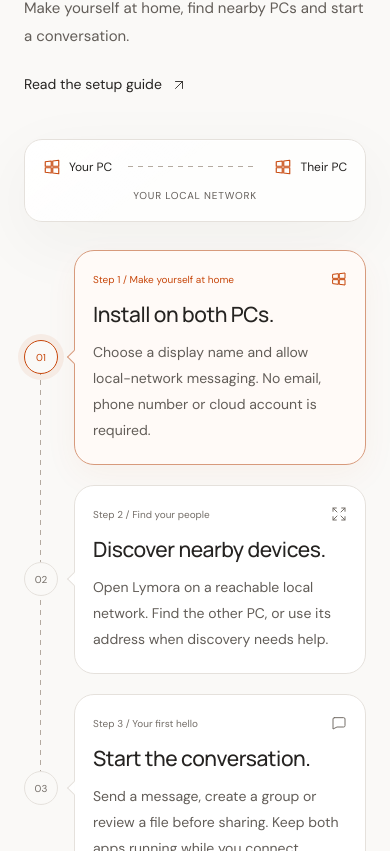
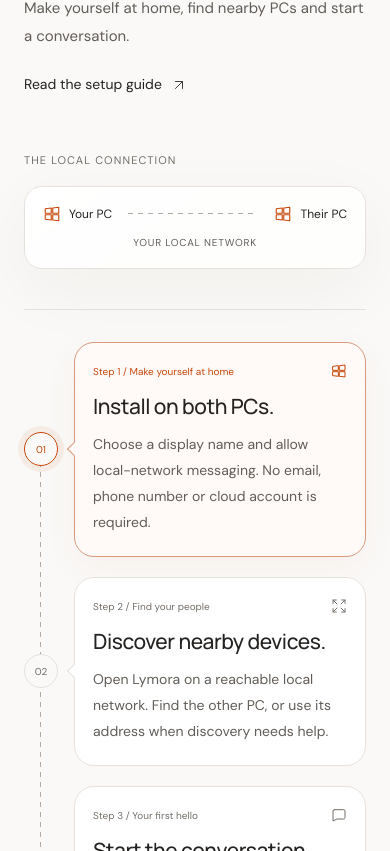
Before and after one commit to Shubhampaliwal72/lymora-website, a Next.js app: page / in a window 390 px wide. Shown: the part 2673-3524 px from the top of the page. Built offline with nearby package versions, Linux system fonts and the light colour scheme.

Commit message:
fix: finish visible LAN diagram before setup walkthrough

```diff
--- a/scripts/verify-premium-ui.mjs
+++ b/scripts/verify-premium-ui.mjs
@@ -21,7 +21,7 @@ export async function verifyPremiumUi({cdp,evaluate,load,viewport,media,waitFor,
     report.push({file:path.relative(process.cwd(),file)});
   };
   const verifyConnection = async theme => {
-    const bounds = await evaluate('(()=>{const e=document.querySelector(".setup-connection-story"),r=e.getBoundingClientRect();return {start:r.top+scrollY-innerHeight*.78,end:r.bottom+scrollY-innerHeight*.65}})()');
+    const bounds = await evaluate('(()=>{const e=document.querySelector(".connection-diagram"),r=e.getBoundingClientRect();return {start:r.top+scrollY-innerHeight*.82,end:r.top+scrollY-innerHeight*.42}})()');
     assert.equal(await evaluate('getComputedStyle(document.querySelector(".connection-route")).position'),'static','Connection bar stays in normal document flow');
     await evaluate('window.scrollTo({top:'+bounds.start+',behavior:"instant"})');await pause(100);
     const beforeScroll=await evaluate('({y:document.querySelector(".connection-route").getBoundingClientRect().top,scroll:scrollY})');
@@ -32,8 +32,13 @@ export async function verifyPremiumUi({cdp,evaluate,load,viewport,media,waitFor,
       const position=bounds.start+(bounds.end-bounds.start)*progress;
       await evaluate('window.scrollTo({top:'+position+',behavior:"instant"})');
       const expectedLeft=Math.min(1,progress*2),expectedRight=Math.max(0,progress*2-1);
-      await waitFor('(()=>{const s=getComputedStyle(document.querySelector(".setup-connection-story"));return Math.abs(parseFloat(s.getPropertyValue("--connection-left"))-'+expectedLeft+')<.025&&Math.abs(parseFloat(s.getPropertyValue("--connection-right"))-'+expectedRight+')<.025})()','Dashed route fills and reverses at '+progress);
+      await waitFor('(()=>{const s=getComputedStyle(document.querySelector(".connection-diagram"));return Math.abs(parseFloat(s.getPropertyValue("--connection-left"))-'+expectedLeft+')<.025&&Math.abs(parseFloat(s.getPropertyValue("--connection-right"))-'+expectedRight+')<.025})()','Dashed route fills and reverses at '+progress);
     }
+    await evaluate('window.scrollTo({top:'+bounds.end+',behavior:"instant"})');
+    await waitFor('(()=>{const d=document.querySelector(".connection-diagram"),s=getComputedStyle(d);return parseFloat(s.getPropertyValue("--connection-left"))>.995&&parseFloat(s.getPropertyValue("--connection-right"))>.995})()','Both wires complete in their own visible scroll range');
+    assert(await evaluate('(()=>{const d=document.querySelector(".connection-diagram").getBoundingClientRect(),h=document.querySelector(".header-inner").getBoundingClientRect();return d.top>h.bottom+24&&d.bottom<innerHeight-24})()'),'Complete connection stays fully visible below the header');
+    assert(await evaluate('(()=>{const d=document.querySelector(".connection-diagram").getBoundingClientRect(),w=document.querySelector(".connection-walkthrough"),r=w.getBoundingClientRect(),s=getComputedStyle(w),l=w.querySelector("ol").getBoundingClientRect();return r.top-d.bottom>=39&&parseFloat(s.borderTopWidth)>=1&&l.top-r.top>=31})()'),'Diagram and setup steps have a distinct divider and breathing room');
+    await capture('connection-complete-'+theme);
     assert((await evaluate('getComputedStyle(document.querySelector(".route-wire")).backgroundImage')).includes('repeating-linear-gradient'),'Unfilled route retains a dashed base');
     for(const index of [0,1,2,1,0]) {
       await evaluate('(()=>{const e=document.querySelectorAll(".connection-step")['+index+'],r=e.getBoundingClientRect();window.scrollTo({top:scrollY+r.top+r.height/2-innerHeight*.6,behavior:"instant"})})()');
@@ -161,6 +166,6 @@ export async function verifyPremiumUi({cdp,evaluate,load,viewport,media,waitFor,
   await evaluate('document.querySelectorAll(".product-subnav a")[1].click()');await pause(1500);
   await waitFor('document.querySelector(".product-subnav a[aria-current=location]")?.hash==="#everyday"','Product navigation tracks the current section');
   await scrollTo('.footer-directory');await capture('footer-dark');
-  checks.push('reversible dashed-to-orange route; sequential forward/reverse setup highlights in both themes and 320/375px; non-sticky connection bar; header beam removed; unclipped keyboard dropdown; branded footer; shared breadcrumbs and current-section navigation');
+  checks.push('reversible dashed-to-orange route; sequential forward/reverse setup highlights in both themes and 320/375px; non-sticky connection bar; wires complete while fully visible; separated setup walkthrough; header beam removed; unclipped keyboard dropdown; branded footer; shared breadcrumbs and current-section navigation');
   checks.push('all seven secondary routes at mobile/desktop; quiet documentation/privacy; one product showcase; documentation anchors');
 }
--- a/src/components/animations/ConnectionStory.tsx
+++ b/src/components/animations/ConnectionStory.tsx
@@ -14,12 +14,14 @@ const steps = [
   {title: "Start the conversation.", icon: "message", label: "Your first hello", body: "Send a message, create a group or review a file before sharing. Keep both apps running while you connect."},
 ] as const;
 
-/** One scroll owner for the connection wires, thread and current setup step. */
+/** The visible connection diagram and the longer setup story have independent scroll ranges. */
 export function ConnectionStory() {
   const root = useRef<HTMLDivElement>(null);
   useGSAP(() => {
     const element = root.current;
-    if (!element) return;
+    const diagram = element?.querySelector<HTMLElement>(".connection-diagram");
+    const walkthrough = element?.querySelector<HTMLElement>(".connection-steps");
+    if (!element || !diagram || !walkthrough) return;
     const panels = Array.from(element.querySelectorAll<HTMLElement>(".connection-step"));
     let current = -1;
     const highlight = () => {
@@ -35,9 +37,11 @@ export function ConnectionStory() {
         else panel.removeAttribute("aria-current");
       });
     };
-    gsap.timeline({scrollTrigger: {trigger: element, start: "top 78%", end: "bottom 65%", scrub: .55, invalidateOnRefresh: true, onUpdate: highlight, onRefresh: highlight}})
-      .fromTo(element, {"--connection-left": 0, "--connection-right": 0, "--connection-thread": 0}, {"--connection-left": 1, "--connection-thread": .5, duration: .5, ease: "none"})
-      .to(element, {"--connection-right": 1, "--connection-thread": 1, duration: .5, ease: "none"});
+    // Complete both wires while the whole diagram is still comfortably visible.
+    gsap.timeline({scrollTrigger: {trigger: diagram, start: "top 82%", end: "top 42%", scrub: .3, invalidateOnRefresh: true}})
+      .fromTo(diagram, {"--connection-left": 0, "--connection-right": 0}, {"--connection-left": 1, duration: .5, ease: "none"})
+      .to(diagram, {"--connection-right": 1, duration: .5, ease: "none"});
+    gsap.fromTo(element, {"--connection-thread": 0}, {"--connection-thread": 1, ease: "none", scrollTrigger: {trigger: walkthrough, start: "top 78%", end: "bottom 65%", scrub: .55, invalidateOnRefresh: true, onUpdate: highlight, onRefresh: highlight}});
     panels.forEach(panel => gsap.from(panel.querySelector(".connection-bubble"), {y: 16, duration: .8, ease: "power3.out", clearProps: "transform", scrollTrigger: {trigger: panel, start: "top 94%", once: true}}));
     let disposed = false;
     void document.fonts.ready.then(() => {if (!disposed) ScrollTrigger.refresh();});
@@ -45,13 +49,17 @@ export function ConnectionStory() {
   }, {scope: root});
 
   return <div ref={root} className="setup-connection-story" data-active-step="0">
-    <div className="connection-route glass-panel" aria-hidden="true">
+    <figure className="connection-diagram">
+      <figcaption className="connection-diagram-caption">The local connection</figcaption>
+      <div className="connection-route glass-panel" role="img" aria-label="Your PC connects to their PC over your local network">
         <span className="route-device"><Icon name="windows"/>Your PC</span>
         <span className="route-wire route-wire-first"/>
         <span className="route-label">Your local network</span>
         <span className="route-wire route-wire-second"/>
         <span className="route-device"><Icon name="windows"/>Their PC</span>
       </div>
+    </figure>
+    <div className="connection-walkthrough">
       <ol className="connection-steps" aria-label="Get connected in three steps">
         {steps.map((step, index) => <li key={step.title} className="connection-step" data-state={index === 0 ? "active" : "upcoming"} aria-current={index === 0 ? "step" : undefined}>
           <span className="connection-node" aria-hidden="true">0{index + 1}</span>
@@ -61,5 +69,6 @@ export function ConnectionStory() {
           </div>
         </li>)}
       </ol>
+    </div>
   </div>;
 }
--- a/src/styles/glass.css
+++ b/src/styles/glass.css
@@ -461,15 +461,18 @@ body:has(.reading-page) .network-wallpaper { opacity:.16; }
 
 
 /* Setup is a direct conversation, connected by a reversible scroll thread. */
-.setup-connection-story { --connection-left:0;--connection-right:0;--connection-thread:0;position:relative; }
-.connection-route {display:grid;grid-template-columns:auto minmax(18px,1fr) auto minmax(18px,1fr) auto;align-items:center;gap:24px;padding:24px 30px;border-radius:20px; }
+.setup-connection-story { --connection-thread:0;position:relative; }
+.connection-diagram { --connection-left:0;--connection-right:0;margin:0;padding-top:12px; }
+.connection-diagram-caption { margin-bottom:16px;color:var(--text-muted);font-size:11px;line-height:1.7;letter-spacing:.1em;text-transform:uppercase; }
+.connection-walkthrough { margin-top:clamp(40px,4vw,56px);padding-top:clamp(32px,3vw,44px);border-top:1px solid var(--border); }
+.connection-route { display:grid;grid-template-columns:auto minmax(18px,1fr) auto minmax(18px,1fr) auto;align-items:center;gap:24px;padding:24px 30px;border-radius:20px; }
 .route-device { display:inline-flex;align-items:center;gap:10px;white-space:nowrap;font-size:14px; }
 .route-device svg { color:var(--accent); }
 .route-label { color:var(--text-secondary);font-size:11px;letter-spacing:.08em;text-transform:uppercase;text-align:center; }
 .route-wire { position:relative;display:block;height:1px;min-width:0;background:repeating-linear-gradient(90deg,var(--diagram-line) 0 5px,transparent 5px 10px); }
 .route-wire::after { content:"";position:absolute;inset:0;background:var(--accent);transform:scaleX(var(--connection-left));transform-origin:left;box-shadow:0 0 5px color-mix(in srgb,var(--accent) 15%,transparent); }
 .route-wire-second::after { transform:scaleX(var(--connection-right)); }
-.connection-steps { position:relative;display:grid;gap:24px;list-style:none;width:min(100%,940px);margin:42px auto 0;padding:0; }
+.connection-steps { position:relative;display:grid;gap:24px;list-style:none;width:min(100%,940px);margin:0 auto;padding:0; }
 .connection-steps::before,.connection-steps::after { content:"";position:absolute;left:25px;top:70px;bottom:70px;width:1px;background:repeating-linear-gradient(180deg,var(--diagram-line) 0 5px,transparent 5px 10px); }
 .connection-steps::after { background:var(--accent);transform:scaleY(var(--connection-thread));transform-origin:top; }
 .connection-step { position:relative;display:grid;grid-template-columns:52px minmax(0,1fr);align-items:center;gap:28px; }
@@ -533,7 +536,7 @@ body:has(.reading-page) .network-wallpaper { opacity:.16; }
  .connection-route .route-device { font-size:12px;gap:8px; }
  .connection-route .route-label { grid-column:1 / -1;grid-row:2;font-size:10px; }
  .route-wire-second { display:none; }
- .connection-steps { gap:20px;margin-top:28px; }
+ .connection-steps { gap:20px; }
  .connection-step { grid-template-columns:34px minmax(0,1fr);gap:16px; }
  .connection-node { width:34px;height:34px;font-size:10px; }
  .connection-steps::before,.connection-steps::after { left:16px;top:90px;bottom:90px; }
```
Also changed, not shown: 1 other file (tests, documents, lock files or other folders). Lines whose indentation alone changed are shown as unchanged.
